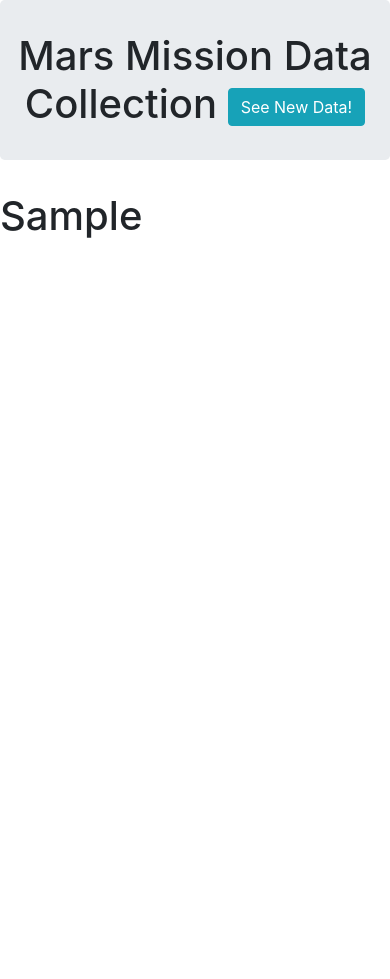
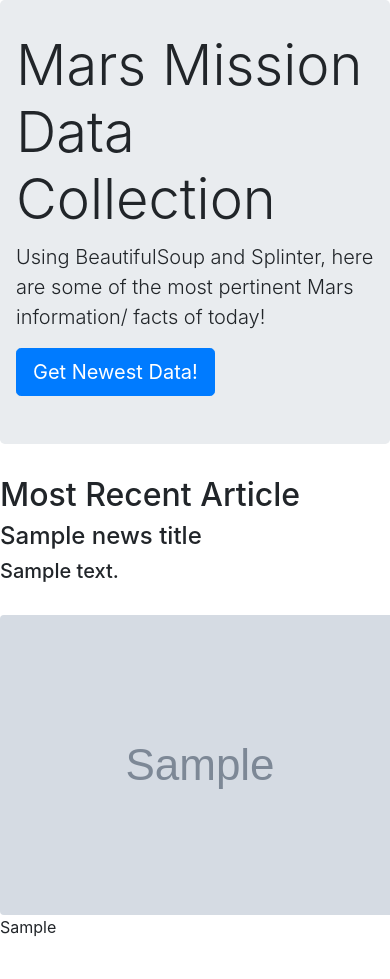
Before and after one commit to reccleston/web-scraping-challenge, a Flask app: template Missions_to_Mars/templates/index.html in a window 390 px wide; the page is wider, and only the part inside the window is pictured. Shown: the top 979 px of that part. Before the commit the page ends 238 px from the top of that part, so only its background shows below. Run offline with Flask 2, Linux system fonts and the light colour scheme; the template is opened without the code that fills it: most values are stand-ins (such as "Sample title", 1, 10 or a date in 2020); grey boxes marked "Sample" are stand-in pictures; parts of the project's set-up code (start-up, migrations or seed data) failed here and were passed over; some libraries are stand-ins or nearby versions.

Commit message:
added all elems from flask render

```diff
--- a/Missions_to_Mars/app.py
+++ b/Missions_to_Mars/app.py
@@ -8,6 +8,13 @@ app = Flask(__name__)
 client = pymongo.MongoClient('mongodb://localhost:27017')
 db = client.mars_mission
 db.mars_mission.drop()
+db.mars_mission.insert_many(scrape()['mars_data'])
+
+@app.route('/')
+def index():
+    # make sure there is data for initial site load
+    data = list(db.mars_mission.find())
+    return render_template('index.html', mars_data=data)
 
 # scrape new data
 @app.route('/scrape')
@@ -17,23 +24,9 @@ def marsScrape():
     # mission_data = db.mars_mission
     mars_data = scrape()
     # db.mars_mission.insert_many(mars_data)
-    db.mars_mission.insert_one(mars_data)
+    db.mars_mission.insert_many(mars_data['mars_data'])
 
-    # check act 09
-
-    # insert scraped data
     return redirect('/', code=302)
-
-@app.route('/')
-def index():
-    data = list(db.mars_mission.find())
-    return render_template('index.html', mars_data=data)
-
-
-
-
-# Connect mongo via flask_mongo
-# mongo = PyMongo(app, uri='mongodb://localhost:27017')
 
 if __name__ == "__main__":
     app.run(debug=True)
--- a/Missions_to_Mars/static/styles.css
+++ b/Missions_to_Mars/static/styles.css
@@ -1,3 +1,8 @@
 .p-text {
     margin: 10px !important;
 }
+
+img.hem-image {
+    height: 500px !important;
+    width: 500px !important;
+}
--- a/Missions_to_Mars/templates/index.html
+++ b/Missions_to_Mars/templates/index.html
@@ -6,25 +6,78 @@
 		<meta name="viewport" content="width=device-width, initial-scale=1.0">
 		<meta http-equiv="X-UA-Compatible" content="ie=edge">
 		<link rel="stylesheet" href="https://stackpath.bootstrapcdn.com/bootstrap/4.1.3/css/bootstrap.min.css">
-		<link rel="stylesheet" href="static/styles.css"/>
+		<link rel="stylesheet" href="../static/styles.css" type="text/css">
 	</head>
 
 	<body>
-		<div class="containter sub-body">
-			<h1 class="jumbotron text-center">Mars Mission Data Collection
-				<!-- links scrape route from app.py -->
-				<a class="btn btn-info" href="/scrape" role="button">See New Data!</a>
-			</h1>
+		<div class="containter">
+			<div class="jumbotron">
+				<h1 class="display-4">Mars Mission Data Collection</h1>
+				<p class="lead">Using BeautifulSoup and Splinter, here are some of the most pertinent Mars information/ facts of today!</p>
+				<p class="lead">
+				  <a class="btn btn-primary btn-lg" href="/scrape" role="button">Get Newest Data!</a>
+				</p>
+			  </div>
 			<!-- place all data in nice places -->
 			<div class="row">
 				<div class="col-md-12">
+					<h2>Most Recent Article</h2>
+					<h4>{{ mars_data[0].news_titles[0] }}</h4>
+					<h5>{{ mars_data[0].p_text[0] }}</h5>
+					<br>
 					<!-- link to page? -->
-					<h1>{{mars_data}}</h1>
-
 				</div>
-				<!-- {% for d in data%}
-					<h3>{{d}}</h3>
-				{% endfor %} -->
+			</div>
+			<div class="row">
+				<div class="col-md-7">
+					<img src="{{ mars_data[1].featured_image_url }}" class="rounded" alt="featured image">
+				</div>
+				<div class="table col-md-5">
+					{{ mars_data[2].mars_facts_table_html | safe}}
+				</div>
+			</div>
+			<br>
+			<h2>Mars Hemisphere Images</h2>
+			<div class="row">
+				<div class="col-md-6">
+					<!-- <img src="{{ mars_data[3].mars_hemisphere_image_urls[0].Cerberus_Hemisphere }}" style="width: 500px; height: 500px; padding: 10px; margin: 10px;" class="rounded" alt="Cerberus Hemisphere">  -->
+					<div class="card" style="padding:10px; margin: 5px; width: 30rem;">
+						<img class="card-img-top" src="{{ mars_data[3].mars_hemisphere_image_urls[0].Cerberus_Hemisphere }}" alt="Card image cap">
+						<div class="card-body">
+						  <p class="card-text">Cerberus Hemisphere</p>
+						</div>
+					</div>
+				</div>
+				<div class="col-md-6">
+					<!-- <img src="{{ mars_data[3].mars_hemisphere_image_urls[1].Schiaparelli_Hemisphere }}" style="padding:10px; margin: 5px; width: 500px; height: 500px; padding: 10px; margin: 10px;" class="rounded" alt="">  -->
+					<div class="card" style="padding:10px; margin: 5px; width: 30rem;">
+						<img class="card-img-top" src="{{ mars_data[3].mars_hemisphere_image_urls[1].Schiaparelli_Hemisphere }}" alt="Card image cap">
+						<div class="card-body">
+						  <p class="card-text">Schiaparelli Hemisphere</p>
+						</div>
+					</div>
+				</div>
+			</div>
+			<div class="row">
+				<div class="col-md-6">
+					<!-- <img src="{{ mars_data[3].mars_hemisphere_image_urls[2].Syrtis_Major_Hemisphere }}" style="padding:10px; margin: 5px; width: 500px; height: 500px; padding: 10px; margin: 10px;" class="rounded" alt="">  -->
+					<div class="card" style="padding:10px; margin: 5px; width: 30rem;">
+						<img class="card-img-top" src="{{ mars_data[3].mars_hemisphere_image_urls[2].Syrtis_Major_Hemisphere }}" alt="Card image cap">
+						<div class="card-body">
+						  <p class="card-text">Syrtis Major Hemisphere</p>
+						</div>
+					</div>
+				</div>
+				<div class="col-md-6">
+					<div class="card" style="padding:10px; margin: 5px; width: 30rem;">
+						<img class="card-img-top" src="{{ mars_data[3].mars_hemisphere_image_urls[3].Valles_Marineris_Hemisphere }}" alt="Card image cap">
+						<div class="card-body">
+						  <p class="card-text">Valles Marineris Hemisphere</p>
+						</div>
+					</div>
+				</div>
+					<!-- <img src="{{ mars_data[3].mars_hemisphere_image_urls[3].Valles_Marineris_Hemisphere }}" style="width: 500px; height: 500px; padding: 10px; margin: 10px;" class="rounded" alt="">  -->
+				</div>
 			</div>
 		</div>
 	</body>
```
Also changed, not shown: Missions_to_Mars/scrape_mars.py (+27 -14 lines).
